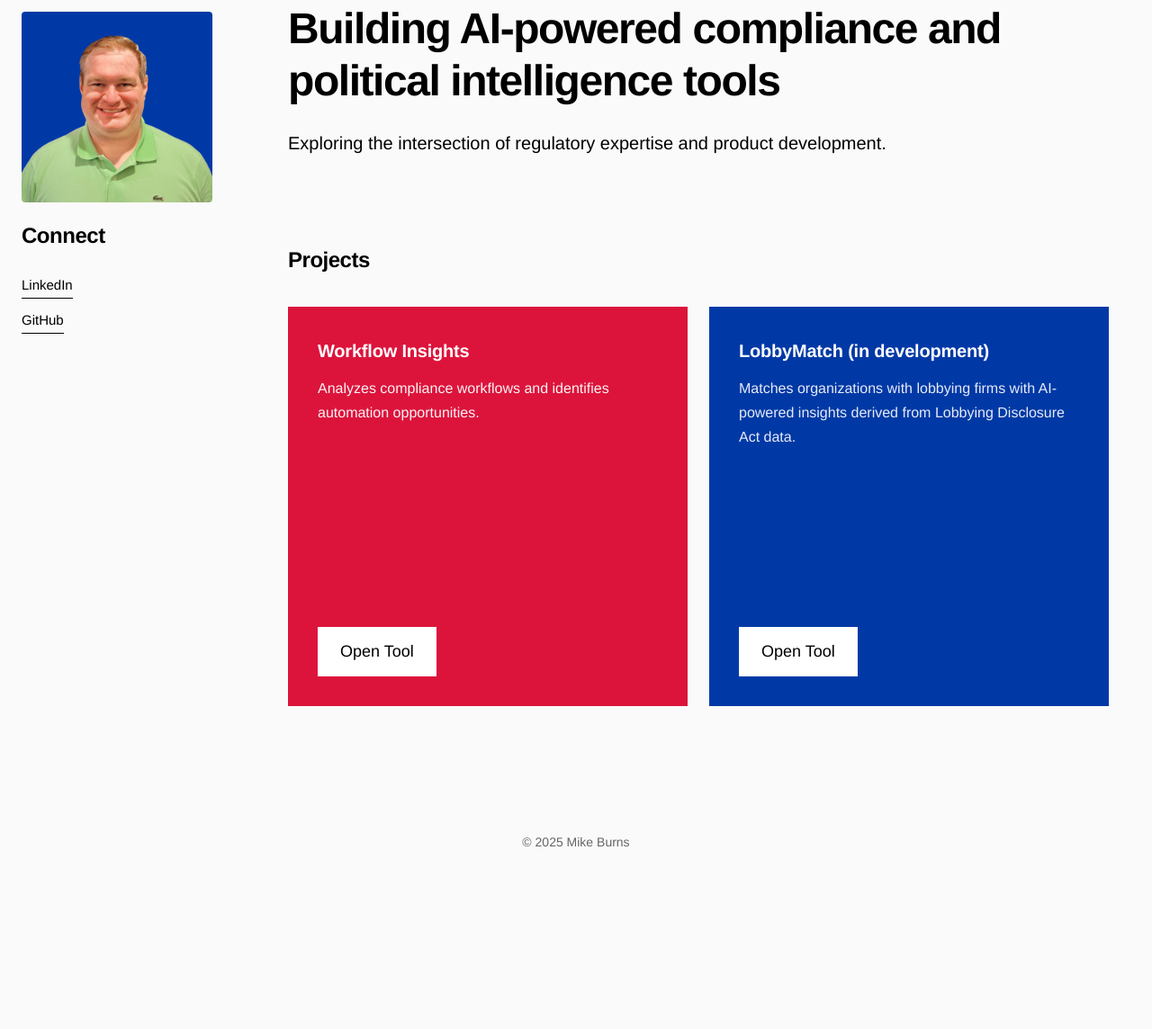
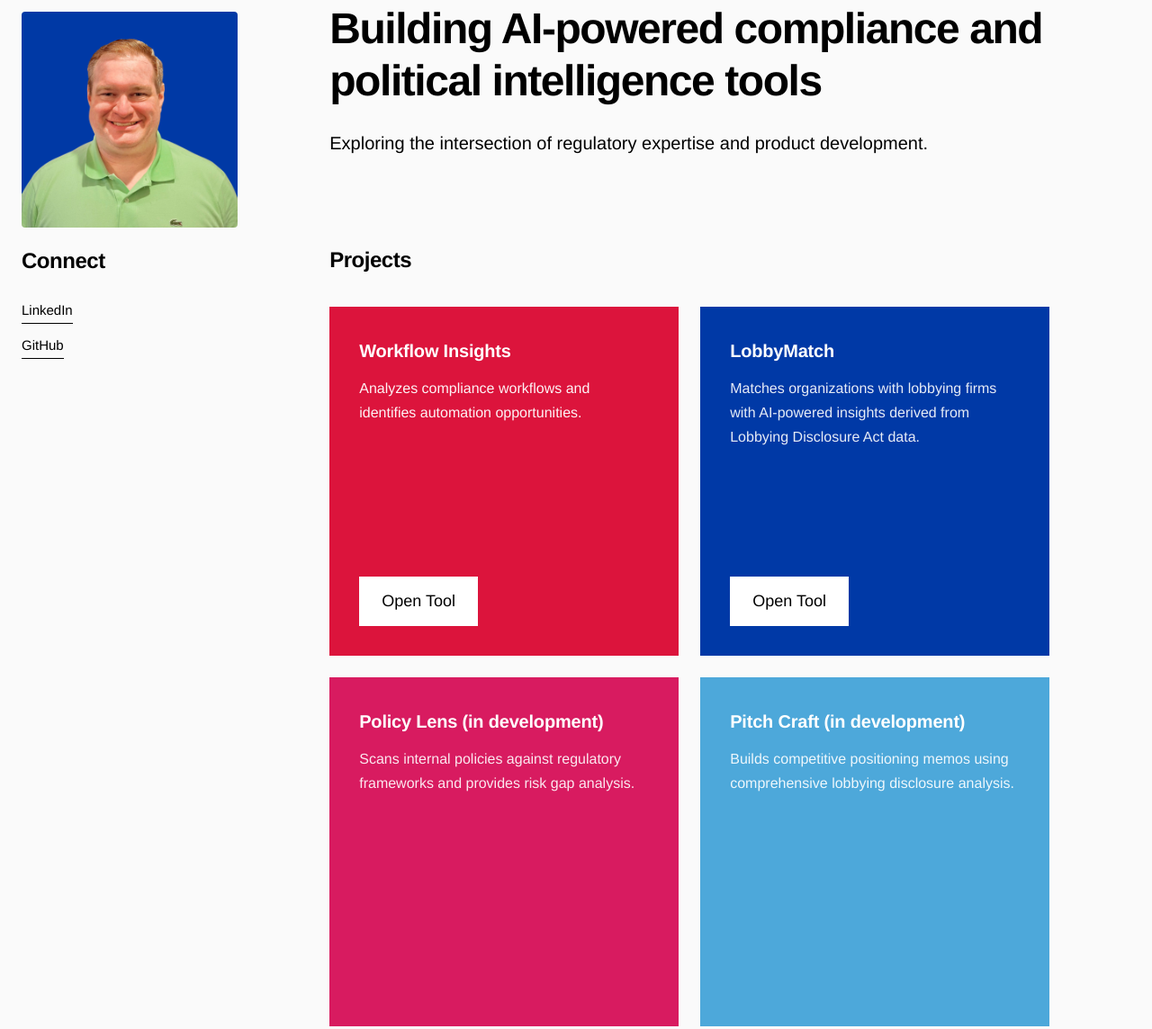
Before and after one commit to meb226/mikeburns.ai, a website: page index.html in a window 1280 px wide. Shown: the part 135-1279 px from the top of the page at 90% size. Before the commit the page ends 1142 px from the top, so only its background shows below. Drawn offline with Linux system fonts and the light colour scheme.

```diff
--- a/index.html
+++ b/index.html
@@ -171,6 +171,7 @@
             display: grid;
             grid-template-columns: repeat(2, 1fr);
             gap: 24px;
+            max-width: 800px;
         }
 
         .project-box {
@@ -181,7 +182,7 @@
             justify-content: space-between;
         }
 
-        /* Red project box - completed project */
+        /* Red project box - completed compliance tools */
         .project-box.red {
             background: #DC143C;
             border: 1px solid #DC143C;
@@ -203,7 +204,7 @@
             margin-bottom: 20px;
         }
 
-        /* Navy project box - coming soon */
+        /* Navy project box - completed political intelligence tools */
         .project-box.navy {
             background: #0039A6;
             border: 1px solid #0039A6;
@@ -218,6 +219,48 @@
         }
 
         .project-box.navy p {
+            font-size: 16px;
+            font-weight: 300;
+            color: rgba(255, 255, 255, 0.9);
+            line-height: 1.7;
+        }
+
+        /* Pink project box - in-development compliance tools */
+        .project-box.pink {
+            background: #D81B60;
+            border: 1px solid #D81B60;
+        }
+
+        .project-box.pink h4 {
+            font-size: 20px;
+            font-weight: 700;
+            margin-bottom: 12px;
+            letter-spacing: -0.01em;
+            color: white;
+        }
+
+        .project-box.pink p {
+            font-size: 16px;
+            font-weight: 300;
+            color: rgba(255, 255, 255, 0.9);
+            line-height: 1.7;
+        }
+
+        /* Sky blue project box - in-development political intelligence tools */
+        .project-box.skyblue {
+            background: #4DA8DA;
+            border: 1px solid #4DA8DA;
+        }
+
+        .project-box.skyblue h4 {
+            font-size: 20px;
+            font-weight: 700;
+            margin-bottom: 12px;
+            letter-spacing: -0.01em;
+            color: white;
+        }
+
+        .project-box.skyblue p {
             font-size: 16px;
             font-weight: 300;
             color: rgba(255, 255, 255, 0.9);
@@ -329,7 +372,7 @@
             <section class="projects-section">
                 <h3>Projects</h3>
                 <div class="project-grid">
-                    <!-- Top left: Red - Completed project -->
+                    <!-- Top left: Red - Completed compliance tool -->
                     <div class="project-box red">
                         <div>
                             <h4>Workflow Insights</h4>
@@ -338,13 +381,29 @@
                         <a href="compliance-optimizer/index.html" class="project-btn">Open Tool</a>
                     </div>
 
-                    <!-- Top right: Navy - Coming soon -->
+                    <!-- Top right: Navy - Completed political intelligence tool -->
                     <div class="project-box navy">
                         <div>
-                            <h4>LobbyMatch (in development)</h4>
+                            <h4>LobbyMatch</h4>
                             <p>Matches organizations with lobbying firms with AI-powered insights derived from Lobbying Disclosure Act data.</p>
                         </div>
-                        <a href="#" class="project-btn">Open Tool</a>
+                        <a href="https://lobbymatch.vercel.app" class="project-btn">Open Tool</a>
+                    </div>
+
+                    <!-- Bottom left: Pink - In-development compliance tool -->
+                    <div class="project-box pink">
+                        <div>
+                            <h4>Policy Lens (in development)</h4>
+                            <p>Scans internal policies against regulatory frameworks and provides risk gap analysis.</p>
+                        </div>
+                    </div>
+
+                    <!-- Bottom right: Sky blue - In-development political intelligence tool -->
+                    <div class="project-box skyblue">
+                        <div>
+                            <h4>Pitch Craft (in development)</h4>
+                            <p>Builds competitive positioning memos using comprehensive lobbying disclosure analysis.</p>
+                        </div>
                     </div>
                 </div>
             </section>
```
